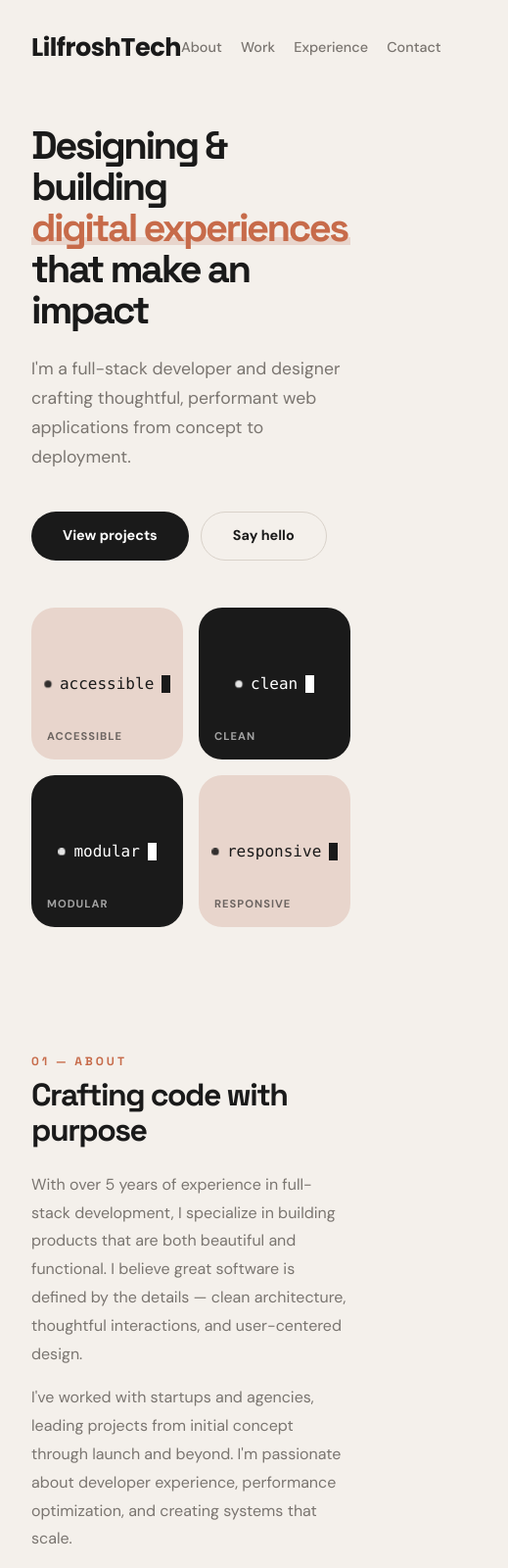
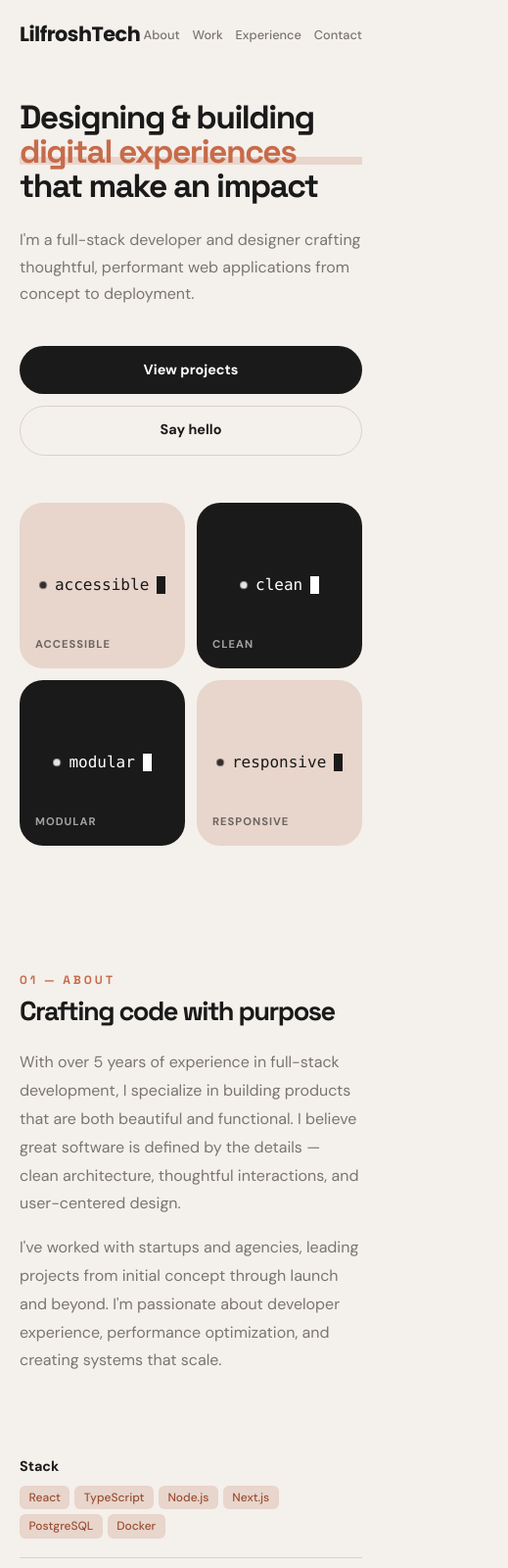
Before and after one commit to lilfroshtech1899/portfolio, a plain HTML site: page index.html in a window 390 px wide. Shown: the top 1600 px of the page at 98% size, 519 px wide, since content can reach past the window. Drawn offline with nearby package versions, Linux system fonts and the light colour scheme; no server answers.

Commit message:
my update

```diff
--- a/css/style.css
+++ b/css/style.css
@@ -850,10 +850,38 @@ section {
 
   .hero-right {
     grid-template-columns: 1fr 1fr;
+    gap: 0.75rem;
+  }
+
+  .hero-actions {
+    flex-direction: column;
+    align-items: stretch;
+  }
+
+  .hero-actions .btn {
+    justify-content: center;
   }
 
   .section-title {
     font-size: 2rem;
+  }
+
+  .contact-grid {
+    grid-template-columns: 1fr;
+  }
+
+  .exp-row {
+    grid-template-columns: 1fr;
+    gap: 0.4rem;
+    padding: 1.25rem 0;
+  }
+
+  .exp-row .arrow {
+    display: none;
+  }
+
+  .about-grid .right .row {
+    gap: 0.5rem;
   }
 
   .nav-links {
@@ -866,3 +894,58 @@ section {
     text-align: center;
   }
 }
+
+@media (max-width: 480px) {
+  .container {
+    padding: 0 1.25rem;
+  }
+
+  nav {
+    padding: 1.2rem 0;
+  }
+
+  .logo {
+    font-size: 1.3rem;
+  }
+
+  .nav-links {
+    gap: 0.8rem;
+  }
+
+  .nav-links a {
+    font-size: 0.8rem;
+  }
+
+  .hero {
+    padding: 2rem 0 3rem;
+  }
+
+  .hero-left h1 {
+    font-size: 2.1rem;
+    letter-spacing: -1.5px;
+  }
+
+  .hero-left p {
+    font-size: 1rem;
+  }
+
+  .section-title {
+    font-size: 1.7rem;
+  }
+
+  .about-grid .right .row {
+    flex-direction: column;
+  }
+
+  .about-grid .right .row .label {
+    flex: none;
+  }
+
+  .project-card:first-child .thumb {
+    min-height: 220px;
+  }
+
+  .contact-form .btn {
+    align-self: stretch;
+  }
+}
--- a/index.html
+++ b/index.html
@@ -3,7 +3,7 @@
 <head>
   <meta charset="UTF-8" />
   <meta name="viewport" content="width=device-width, initial-scale=1.0" />
-  <title>LilfroshTech — Full-Stack Developer & Designer | Aba, Nigeria</title>
+  <title>LilfroshTech | Full-Stack Developer & Designer in Aba, Nigeria</title>
 
   <!-- SEO -->
   <meta name="description" content="LilfroshTech — full-stack developer and designer crafting thoughtful, performant web applications from concept to deployment. Available for freelance and full-time work." />
```
